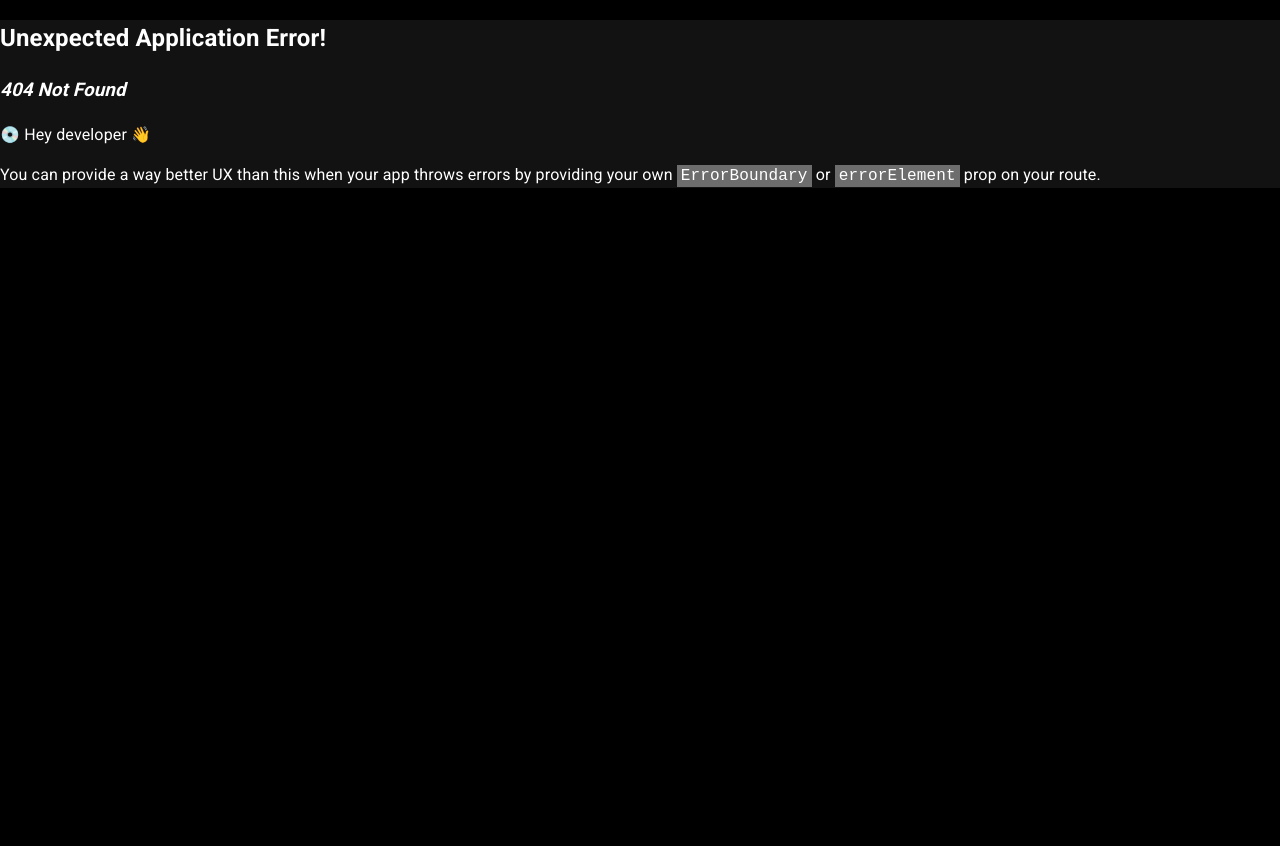
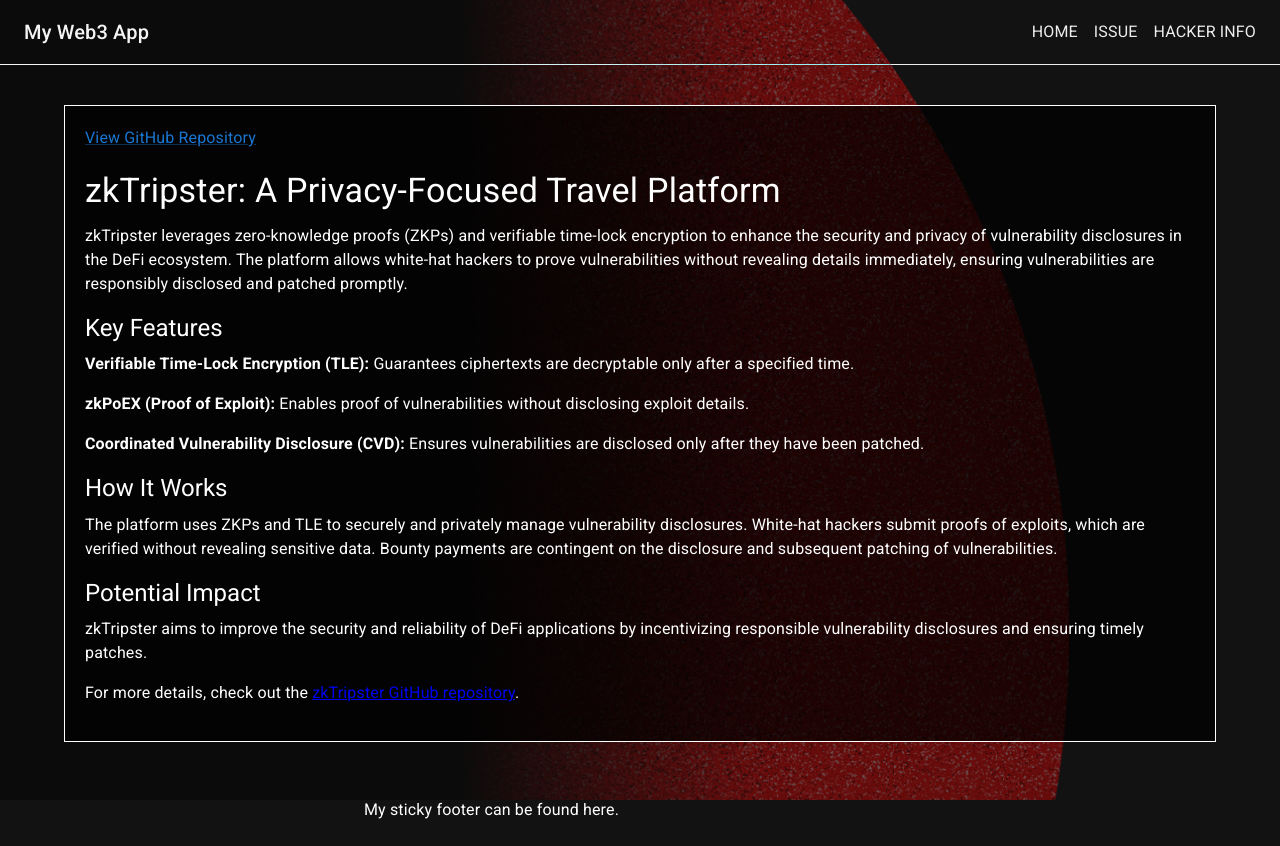
Before and after one commit to nulltea/zkTripster, a React (Vite) app in the folder frontend/: page /hacker-info in a window 1280 px wide. Before the commit this address had no page. Before the commit the page ends 800 px from the top, so only its background shows below. Built offline with nearby package versions, Linux system fonts and the light colour scheme; a web font is replaced by a local one.

Commit message:
update pages; add routes

```diff
--- a/frontend/src/components/Header.tsx
+++ b/frontend/src/components/Header.tsx
@@ -16,11 +16,11 @@ const Header: React.FC = () => {
                 <StyledLink component={RouterLink} to="/" color="inherit" underline="none" sx={{ marginRight: 2 }}>
                     Home
                 </StyledLink>
-                <StyledLink component={RouterLink} to="/submit" color="inherit" underline="none" sx={{ marginRight: 2 }}>
-                    Submit Form
+                <StyledLink component={RouterLink} to="/issue" color="inherit" underline="none" sx={{ marginRight: 2 }}>
+                    Issue
                 </StyledLink>
-                <StyledLink component={RouterLink} to="/validate" color="inherit" underline="none">
-                    Validate Proof
+                <StyledLink component={RouterLink} to="/hacker-info" color="inherit" underline="none">
+                    Hacker info
                 </StyledLink>
             </Toolbar>
         </StyledAppBar>
@@ -33,6 +33,7 @@ const StyledAppBar = styled(AppBar)`
     z-index: 5;
     background-image: none;
     mix-blend-mode: difference;
+    border-bottom: 1px solid white;
 `;
 
 const StyledLink = styled(Link)<LinkProps & { component: React.ElementType, to?: string }>`
--- /dev/null
+++ b/frontend/src/pages/HackerInfo.tsx
@@ -0,0 +1,82 @@
+import React from 'react';
+import Container from '@mui/material/Container';
+import Typography from '@mui/material/Typography';
+import Box from '@mui/material/Box';
+import Link, {LinkProps} from "@mui/material/Link";
+import styled from "@emotion/styled";
+
+const HackerInfo: React.FC = () => {
+    return (
+        <Container>
+            <StyledBox my={4}>
+                <StyledButtonLink
+                    color="primary"
+                    href="https://github.com/nulltea/zkTripster"
+                    target="_blank"
+                    rel="noopener"
+                >
+                    View GitHub Repository
+                </StyledButtonLink>
+                <Typography variant="h4" component="h1" gutterBottom>
+                    zkTripster: A Privacy-Focused Travel Platform
+                </Typography>
+                <Typography variant="body1" paragraph>
+                    zkTripster leverages zero-knowledge proofs (ZKPs) and verifiable time-lock encryption to enhance the
+                    security and privacy of vulnerability disclosures in the DeFi ecosystem. The platform allows
+                    white-hat hackers to prove vulnerabilities without revealing details immediately, ensuring
+                    vulnerabilities are responsibly disclosed and patched promptly.
+                </Typography>
+                <Typography variant="h5" component="h2" gutterBottom>
+                    Key Features
+                </Typography>
+                <Typography variant="body1" paragraph>
+                    <strong>Verifiable Time-Lock Encryption (TLE):</strong> Guarantees ciphertexts are decryptable only
+                    after a specified time.
+                </Typography>
+                <Typography variant="body1" paragraph>
+                    <strong>zkPoEX (Proof of Exploit):</strong> Enables proof of vulnerabilities without disclosing
+                    exploit details.
+                </Typography>
+                <Typography variant="body1" paragraph>
+                    <strong>Coordinated Vulnerability Disclosure (CVD):</strong> Ensures vulnerabilities are disclosed
+                    only after they have been patched.
+                </Typography>
+                <Typography variant="h5" component="h2" gutterBottom>
+                    How It Works
+                </Typography>
+                <Typography variant="body1" paragraph>
+                    The platform uses ZKPs and TLE to securely and privately manage vulnerability disclosures. White-hat
+                    hackers submit proofs of exploits, which are verified without revealing sensitive data. Bounty
+                    payments are contingent on the disclosure and subsequent patching of vulnerabilities.
+                </Typography>
+                <Typography variant="h5" component="h2" gutterBottom>
+                    Potential Impact
+                </Typography>
+                <Typography variant="body1" paragraph>
+                    zkTripster aims to improve the security and reliability of DeFi applications by incentivizing
+                    responsible vulnerability disclosures and ensuring timely patches.
+                </Typography>
+                <Typography variant="body1" paragraph>
+                    For more details, check out the{' '}
+                    <a href="https://github.com/nulltea/zkTripster" target="_blank" rel="noopener">
+                        zkTripster GitHub repository
+                    </a>.
+                </Typography>
+            </StyledBox>
+        </Container>
+    );
+};
+
+const StyledButtonLink = styled(Link)<LinkProps>`
+    margin-bottom: 20px;
+    display: block;
+`;
+
+const StyledBox = styled(Box)`
+    border: 1px solid white;
+    padding: 20px;
+    background: rgba(0, 0, 0, 70%);
+    margin-top: 40px;
+`
+
+export default HackerInfo;
--- /dev/null
+++ b/frontend/src/pages/IssueForm.tsx
@@ -0,0 +1,72 @@
+import React, {useState} from 'react';
+import Container from '@mui/material/Container';
+import Typography from '@mui/material/Typography';
+import Box from '@mui/material/Box';
+import TextField from '@mui/material/TextField';
+import Button from '@mui/material/Button';
+import styled from "@emotion/styled";
+import {formatEthAmount} from "../utils.ts";
+
+const IssueForm: React.FC = () => {
+    const [callData, setCallData] = useState<string>('');
+    const [bountyAmount, setBountyAmount] = useState<string>('');
+
+    const handleBountyAmountChange = (event: React.ChangeEvent<HTMLInputElement>) => {
+        const formattedValue = formatEthAmount(event.target.value);
+        setBountyAmount(formattedValue);
+    };
+
+
+    const handleSubmit = async (event: React.FormEvent) => {
+        event.preventDefault();
+    };
+
+    return (
+        <Container>
+            <StyledBox my={4}>
+                <Typography variant="h4" component="h1" gutterBottom>
+                    Receive the vulnerability report
+                </Typography>
+                <form onSubmit={handleSubmit} noValidate autoComplete="off">
+                    <TextField
+                        label="Call Data"
+                        variant="outlined"
+                        fullWidth
+                        onChange={(e) => setCallData(e.target.value)}
+                        margin="normal"
+                        multiline
+                        rows={4}
+                    />
+                    <TextField
+                        label="Bounty Amount (ETH)"
+                        variant="outlined"
+                        fullWidth
+                        value={bountyAmount}
+                        onChange={handleBountyAmountChange}
+                        margin="normal"
+                    />
+                    <StyledButtonWrapper>
+                        <Button type="submit" disabled={!(bountyAmount.length && callData.length)} variant="contained"
+                                size="large" color="primary">
+                            Generate Proof
+                        </Button>
+                    </StyledButtonWrapper>
+                </form>
+            </StyledBox>
+        </Container>
+    );
+};
+
+const StyledBox = styled(Box)`
+    border: 1px solid white;
+    padding: 20px;
+    background: rgba(0, 0, 0, 70%);
+    margin-top: 40px;
+`
+
+const StyledButtonWrapper = styled('div')`
+    width: 100%;
+    text-align: right;
+`
+
+export default IssueForm;
--- a/frontend/src/pages/SubmitForm.tsx
+++ /dev/null
@@ -1,31 +0,0 @@
-import React from 'react';
-import Container from '@mui/material/Container';
-import Typography from '@mui/material/Typography';
-import Box from '@mui/material/Box';
-import TextField from '@mui/material/TextField';
-import Button from '@mui/material/Button';
-
-const SubmitForm: React.FC = () => {
-    return (
-        <Container>
-            <Box my={4}>
-                <Typography variant="h4" component="h1" gutterBottom>
-                    Submit Form
-                </Typography>
-                <form noValidate autoComplete="off">
-                    <TextField
-                        label="Input"
-                        variant="outlined"
-                        fullWidth
-                        margin="normal"
-                    />
-                    <Button variant="contained" color="primary">
-                        Submit
-                    </Button>
-                </form>
-            </Box>
-        </Container>
-    );
-};
-
-export default SubmitForm;
--- a/frontend/src/pages/ValidateProof.tsx
+++ /dev/null
@@ -1,31 +0,0 @@
-import React from 'react';
-import Container from '@mui/material/Container';
-import Typography from '@mui/material/Typography';
-import Box from '@mui/material/Box';
-import TextField from '@mui/material/TextField';
-import Button from '@mui/material/Button';
-
-const ValidateProof: React.FC = () => {
-    return (
-        <Container>
-            <Box my={4}>
-                <Typography variant="h4" component="h1" gutterBottom>
-                    Validate Proof
-                </Typography>
-                <form noValidate autoComplete="off">
-                    <TextField
-                        label="Proof"
-                        variant="outlined"
-                        fullWidth
-                        margin="normal"
-                    />
-                    <Button variant="contained" color="primary">
-                        Validate
-                    </Button>
-                </form>
-            </Box>
-        </Container>
-    );
-};
-
-export default ValidateProof;
--- /dev/null
+++ b/frontend/src/utils.ts
@@ -0,0 +1,20 @@
+
+const formatEthAmount = (value: string): string => {
+    // Remove any non-numeric characters except the decimal point
+    let formattedValue = value.replace(/[^0-9.]/g, '');
+
+    // Ensure there is only one decimal point
+    const parts = formattedValue.split('.');
+    if (parts.length > 2) {
+        formattedValue = parts[0] + '.' + parts.slice(1).join('');
+    }
+
+    // Limit to 18 decimal places
+    if (parts[1]) {
+        formattedValue = parts[0] + '.' + parts[1].slice(0, 18);
+    }
+
+    return formattedValue;
+};
+
+export {formatEthAmount}
```
Also changed, not shown: frontend/src/main.tsx (+6 -6 lines), frontend/src/router.tsx (+6 -6 lines).
